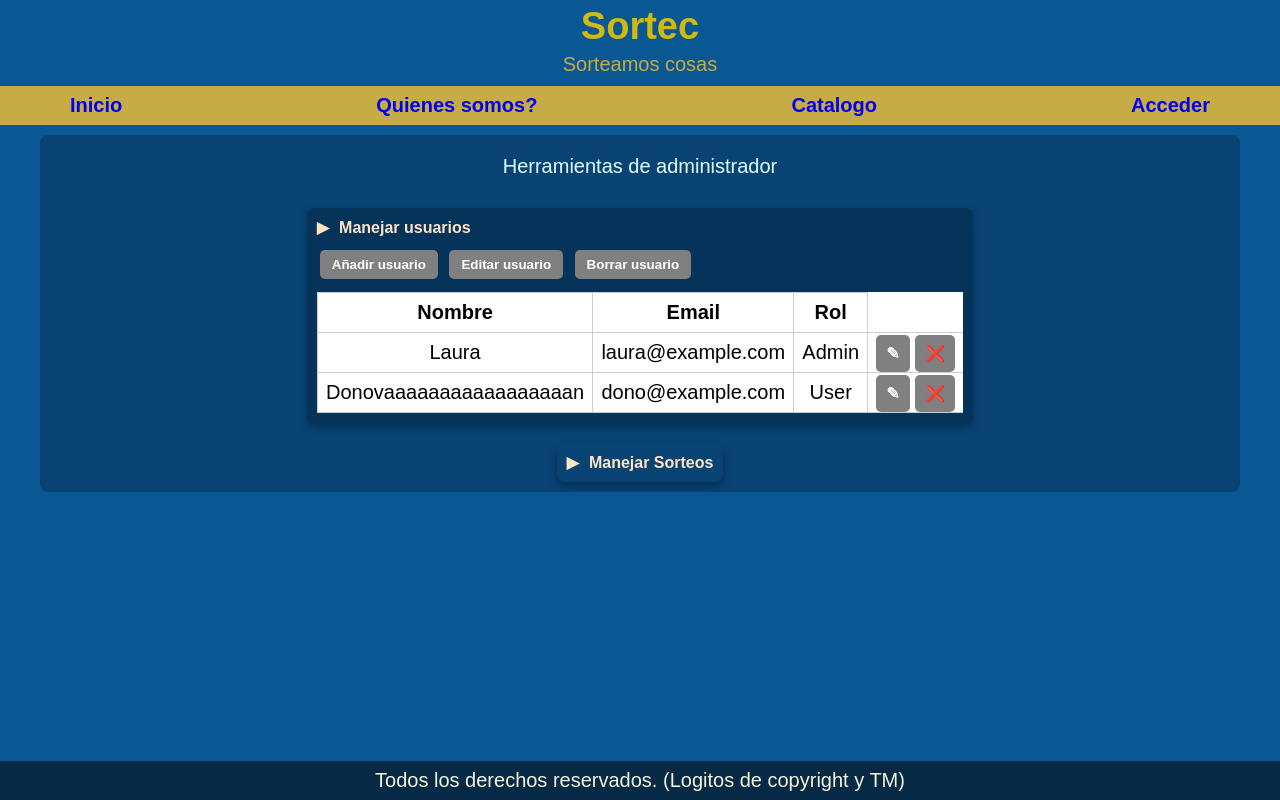
After one commit to Donu0/Proyecto-Web-HTML_CSS-Urbina, a PHP site: page /admininterface.html in a window 1280 px wide. The commit adds this page. Run offline with PHP 8.4, Linux system fonts and the light colour scheme.

Commit message:
Interfaz admin, tablas. Faltan paginas de baja/alta.

```diff
--- /dev/null
+++ b/admininterface.html
@@ -0,0 +1,100 @@
+<!DOCTYPE html>
+<html lang="en">
+<head>
+    <meta charset="UTF-8">
+    <meta name="viewport" content="width=device-width, initial-scale=1.0">
+    <title>Document</title>
+    <link rel="stylesheet" href="css/styles.css">
+</head>
+<body>
+
+    <header>
+        <h1 class="titulo">Sortec</h1>
+        <span class="subtitulo"> Sorteamos cosas </span>
+    </header>
+
+    <div class="nav-bg">
+        <nav class="navegacion-principal contenedor">
+            <a href="./index.html">Inicio</a>
+            <a href="./quienessomos.html">Quienes somos?</a>
+            <a href="./catalogo.html">Catalogo</a>
+            <a href="./acceder.html">Acceder</a>
+        </nav>
+    </div>
+
+    <div class="contenedor">
+        <div class="contenido-hero">
+            <p>Herramientas de administrador</p>
+
+            <details open>
+                <summary>Manejar usuarios</summary>
+                <section>
+                    <button>Añadir usuario</button>
+                    <button>Editar usuario</button>
+                    <button>Borrar usuario</button> <!-- Si le pica desde aca, que pida una id y lo borre. Que interfaz ponerle? Que sea un
+                    menu de texto que deje borrar los numeros q sea mientras esten separados por comillas? -->
+
+                    <div class="tabla-responsiva">
+                        <table>
+                            <tr><th>Nombre</th><th>Email</th><th>Rol</th></tr>
+                            <tr>
+                                <td>Laura</td><td>laura@example.com</td><td>Admin</td>
+                                <td>
+                                    <a href="edituser.html" class="boton" title="Editar">&#9998;</a>
+                                    <a href="edit-user.html" class="boton" title="Borrar">&#10060;</a>
+                                </td>
+                            </tr> <!--Esto lo vas a quitar pero es un ejemplo de
+                                        Como deben ir los datos que vas a sacar del SQL. Si quieres anadir mas, solo expande la tabla con los elementos q necesites. -->
+                            <tr>
+                                <td>Donovaaaaaaaaaaaaaaaaan</td><td>dono@example.com</td><td>User</td>
+                                <td>
+                                    <a href="edituser.html" class="boton" title="Editar">&#9998;</a>
+                                    <a href="edit-user.html" class="boton" title="Borrar">&#10060;</a> <!-- Si le picas desde aca, simplemente que llame el php para borrar -->
+                                </td>
+                            </tr>
+                        </table>
+                    </div>
+
+                </section>
+            </details>
+
+            <details>
+                <summary>Manejar Sorteos</summary>
+                <section>
+                    <button>Añadir sorteo</button>
+                    <button>Editar sorteo</button>
+                    <button>Borrar sorteo</button>
+
+                    <div class="tabla-responsiva">
+                        <table>
+
+                            <tr><th>ID</th><th>Nombre</th><th>Fecha de termino</th></tr>
+                            <tr>
+                                <td>001</td><td>Sorteo Carro del año</td><td>05/02/2026</td>
+                                <td>
+                                    <a href="edituser.html" class="boton" title="Editar">&#9998;</a>
+                                    <a href="edit-user.html" class="boton" title="Borrar">&#10060;</a>
+                                </td>
+                            </tr>
+
+                            <tr>
+                                <td>002</td><td>Sorteo 一条Donovan</td><td>10/10/2010</td>
+                                <td>
+                                    <a href="edit-user.html" class="boton" title="Editar">&#9998;</a>
+                                    <a href="edit-user.html" class="boton" title="Borrar">&#10060;</a>
+                                </td>
+                            </tr>
+
+                        </table>
+                    </div>
+
+                </section>
+            </details>
+        </div>
+    </div>
+
+    <footer class="footer">
+        <p>Todos los derechos reservados. (Logitos de copyright y TM)</p>
+    </footer>
+</body>
+</html>
--- a/css/styles.css
+++ b/css/styles.css
@@ -31,6 +31,10 @@ body {
     box-sizing: inherit;
 }
 
+a{
+    text-decoration: none;
+}
+
 .titulo{
     text-align: center;
     color:var(--oro_sec);
@@ -50,6 +54,14 @@ body {
 .nav-bg{ /*  */
     margin:1rem 0;
     background-color:var(--oro);
+}
+
+p a:link{
+    color:white;
+}
+
+p a:visited{
+    color:bisque;
 }
 
 .navegacion-principal{
@@ -207,6 +219,7 @@ Pero habria que ver como hacerle para acomodarlos imagen por imagen. Que tal que
     background-color: gray;
     color: white;
     padding: 1rem;
+    margin:1rem 0 1rem 0;
     margin-top: 1rem;
     font-size: 1.6rem;
     text-transform: uppercase;
@@ -339,3 +352,87 @@ section .contenido-hero p{
     text-align: center;
     width: 100%;
 }
+
+details {
+  background: #094374;
+  border-radius: 8px;
+  margin: 1rem 0;
+  padding: 1rem;
+  box-shadow: 0 4px 8px rgba(0,0,0,0.3);
+  transition: 0.3s;
+}
+
+details[open] {
+  background: #06335a;
+}
+
+summary {
+  font-size: 1.6rem;
+  font-weight: bold;
+  cursor: pointer;
+  list-style: none;
+}
+
+summary::marker {
+  display: none; /* Hide default arrow */
+}
+
+/* Custom arrow */
+summary::before {
+  content: "▶";
+  margin-right: 10px;
+  transition: transform 0.3s;
+}
+
+details[open] summary::before {
+  transform: rotate(90deg);
+}
+
+/* --- CONTENT INSIDE --- */
+section {
+  margin-top: 1rem;
+}
+
+button {
+  background: gray;
+  color: white;
+  border: none;
+  padding: 0.7rem 1.2rem;
+  margin: 0.3rem;
+  border-radius: 5px;
+  cursor: pointer;
+  font-weight: bold;
+}
+
+button:hover {
+  background: #b4b4b4;
+  color: black;
+}
+
+table {
+  width: 100%;
+  border-collapse: collapse;
+  min-width: 600px;
+  margin-top: 1rem;
+  background: white;
+  color: black;
+}
+
+th, td {
+  border: 1px solid #ccc;
+  padding: 0.8rem;
+  text-align: center;
+  white-space: nowrap;
+}
+
+.tabla-responsiva {
+  width: 100%;
+  overflow-x: auto;
+  -webkit-overflow-scrolling: touch;
+}
+
+@media (max-width: 768px) {
+    .tabla-responsiva {
+        max-width: 40rem;  /*Solucion super simple para evitar el overflow?*/
+    }
+}
```
Also changed, not shown: acceder.html (+1 -7 lines), php/altaUsuario.php (line endings or trailing spaces).
